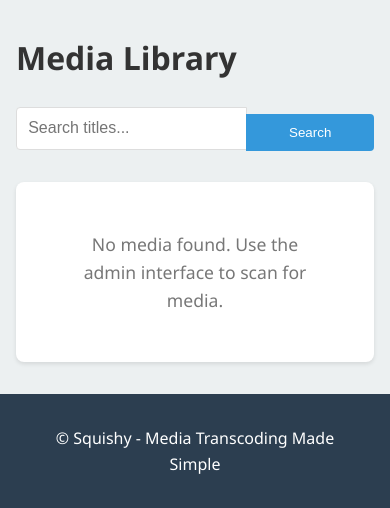
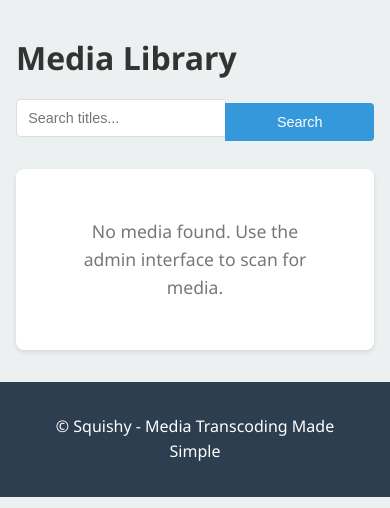
Before and after one commit to cleverdevil/squishy, a Flask app: page / in a window 390 px wide. Shown: the part 144-652 px from the top of the page. Run offline with Flask 3, Linux system fonts and the light colour scheme; data that the repository does not hold is empty; some libraries are stand-ins or nearby versions.

Commit message:
Move search field to align with right side of media sections
- Repositioned search field to the right side of the Media Library header
- Created a responsive header layout with search aligned to the media section edge
- Made the search form more compact and visually appealing
- Improved styling for mobile devices
- Adjusted clear button and loader to match the new design

```diff
--- a/squishy/templates/ui/index.html
+++ b/squishy/templates/ui/index.html
@@ -4,6 +4,7 @@
 
 {% block content %}
 <div class="media-library">
+    <div class="library-header">
         <h1>Media Library</h1>
 
         <div class="search-container">
@@ -12,6 +13,7 @@
                 <button type="button" id="searchButton">Search</button>
                 <a href="javascript:void(0)" id="clearSearch" class="clear-search" style="display:none">Clear</a>
                 <div class="loader" id="searchLoader" style="display:none"></div>
+            </div>
         </div>
     </div>
 
@@ -100,36 +102,53 @@
         color: #777;
     }
 
+    .library-header {
+        display: flex;
+        justify-content: space-between;
+        align-items: center;
+        margin-bottom: 1.5rem;
+    }
+
+    .library-header h1 {
+        margin: 0;
+    }
+
     .search-container {
-        margin: 1.5rem 0;
+        margin: 0;
     }
 
     .search-form {
         display: flex;
-        max-width: 500px;
-        margin: 0 auto;
+        width: 320px;
         align-items: center;
+        margin-right: 0; /* Align with right edge */
     }
 
     .search-form input {
         flex: 1;
-        padding: 0.7rem;
+        padding: 0.5rem 0.7rem;
         border: 1px solid #ddd;
         border-radius: 4px 0 0 4px;
-        font-size: 1rem;
+        font-size: 0.9rem;
+        height: 38px;
+        box-sizing: border-box;
     }
 
     .search-form button {
         border-radius: 0 4px 4px 0;
         margin-left: -1px;
+        height: 38px;
+        padding: 0 0.9rem;
+        font-size: 0.9rem;
     }
 
     .clear-search {
         display: inline-block;
-        margin-left: 1rem;
-        padding: 0.7rem 1rem;
+        margin-left: 0.5rem;
+        padding: 0.4rem 0.5rem;
         color: var(--primary-color);
         text-decoration: none;
+        font-size: 0.85rem;
     }
 
     .clear-search:hover {
@@ -137,13 +156,13 @@
     }
 
     .loader {
-        border: 3px solid #f3f3f3;
-        border-top: 3px solid var(--secondary-color);
+        border: 2px solid #f3f3f3;
+        border-top: 2px solid var(--secondary-color);
         border-radius: 50%;
-        width: 24px;
-        height: 24px;
+        width: 20px;
+        height: 20px;
         animation: spin 1s linear infinite;
-        margin-left: 12px;
+        margin-left: 8px;
         display: inline-block;
         vertical-align: middle;
     }
@@ -161,6 +180,24 @@
     @keyframes fadeIn {
         from { opacity: 0; transform: translateY(10px); }
         to { opacity: 1; transform: translateY(0); }
+    }
+
+    /* Responsive adjustments */
+    @media (max-width: 768px) {
+        .library-header {
+            flex-direction: column;
+            align-items: flex-start;
+        }
+
+        .search-container {
+            margin-top: 1rem;
+            width: 100%;
+        }
+
+        .search-form {
+            width: 100%;
+            max-width: 100%;
+        }
     }
 
     /* Pagination styles */
```
Lines whose indentation alone changed are shown as unchanged.
